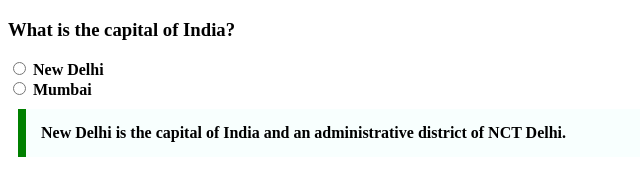
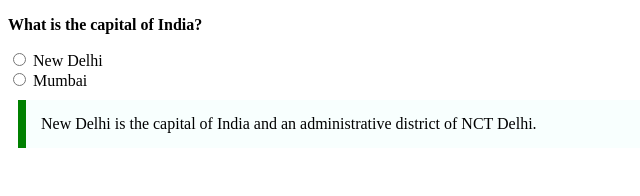
Before and after one commit to acciojob/trivia-ambitiouskavi, a website: page main.html in a window 1280 px wide. Shown: the whole page, without its empty margins (0-640 px from the left). Drawn offline with Linux system fonts and the light colour scheme.

Commit message:
final commit

```diff
--- a/main.html
+++ b/main.html
@@ -8,7 +8,7 @@
 
 <body>
 	<!-- the entire body must be written by student -->
-	<h3>What is the capital of India?</h3>
+	<p>What is the capital of India?</p>
 	<form>
 
 		<input type="radio" id="delhi" name="Capital" value="New Delhi" >
--- a/styles.css
+++ b/styles.css
@@ -8,8 +8,8 @@ blockquote{
     border-left-style:solid;
     border-left-color:green;
     background-color:#f8fffe;
+
+}
+p{
     font-weight:bold;
 }
-label{
-    font-weight:bold;
-}
```
